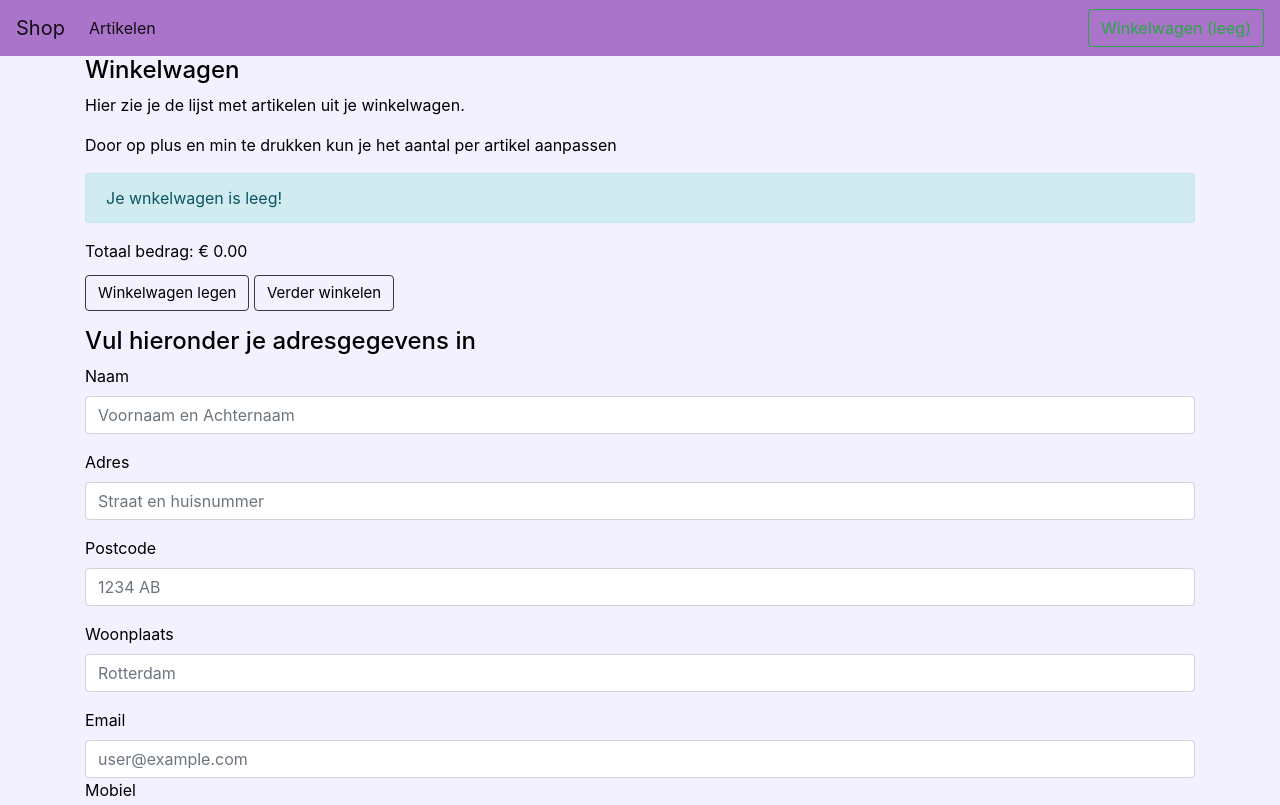
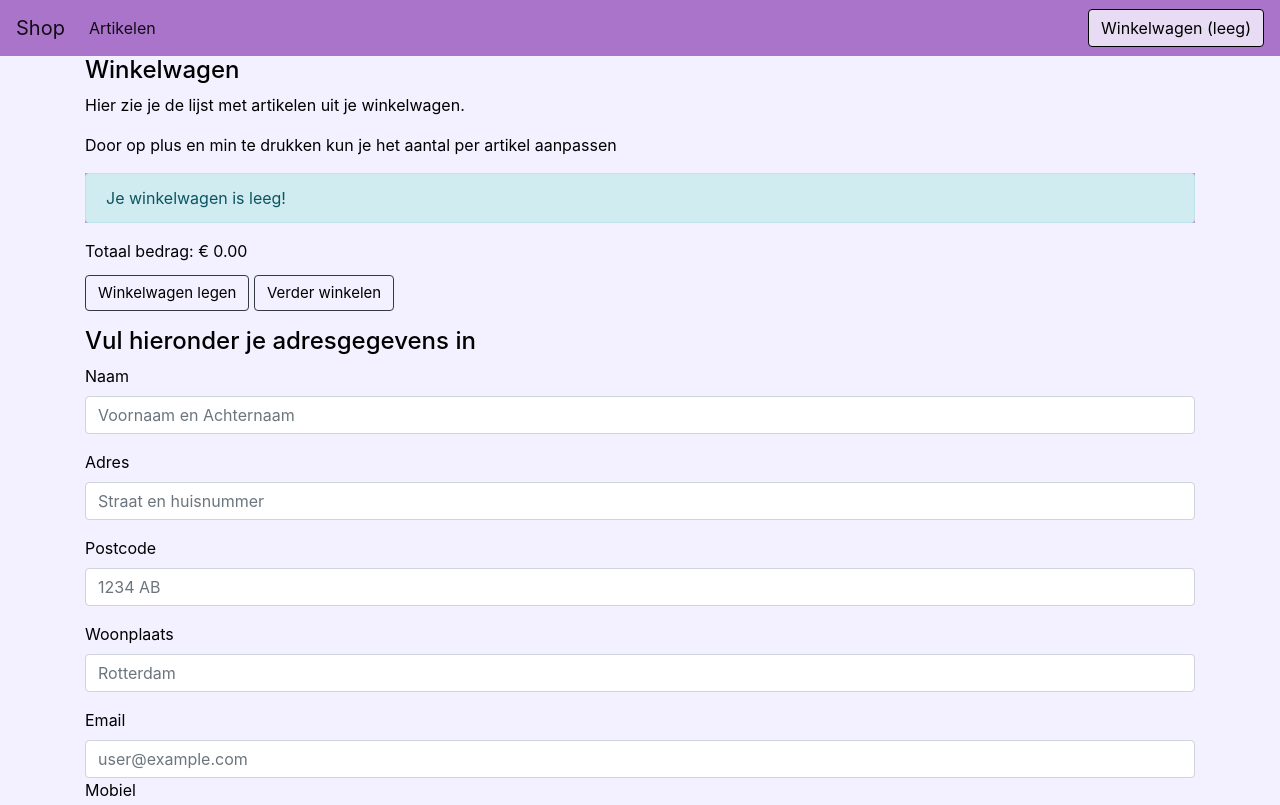
Before and after one commit to emmaus-5v/webshop-5vin2-nick-bastiaan, a website: page web/basket.html in a window 1280 px wide. Shown: the top 805 px of the page. Drawn offline with nearby package versions, Linux system fonts and the light colour scheme.

Commit message:
button colors
Signed-off-by: BastiaanSwaak <112522@emmauscollege.nl>

```diff
--- a/web/basket.html
+++ b/web/basket.html
@@ -20,7 +20,7 @@
             <a class="nav-link" href="/">Artikelen</a>
           </li>
         </ul>
-        <a href="basket.html"><button class="btn btn-outline-success my-2 my-sm-0" type="submit">Winkelwagen <span class="num_products"></span></button></a>
+        <a href="basket.html"><button class="btn btn-outline-success my-2 my-sm-0 btn-custom" type="submit">Winkelwagen <span class="num_products"></span></button></a>
       </div>
     </nav>
 
@@ -33,7 +33,7 @@
           <!-- melding die wordt getoond als je winkelwagen leeg is -->
           <div id="show_when_empty_basket">
           <div class="alert alert-info" >
-            Je wnkelwagen is leeg!
+            Je winkelwagen is leeg!
           </div>
           </div>
           <!-- template for product info-->
--- a/web/css/style.css
+++ b/web/css/style.css
@@ -101,3 +101,21 @@ background-color: red;
 .navbar-custom {
   background-color:rgb(171, 116, 203) ;
 }
+
+.btn-custom:hover{
+  background-color: rgba(87, 20, 131, 0.76);
+  border-color: rgb(0, 0, 0);
+  color: rgb(255, 255, 255);
+
+}
+
+.btn-custom{
+  background-color: rgb(232, 220, 244);
+  color:black;
+  border-color: black;
+}
+
+#show_when_empty_basket{
+  background-color: rgb(193, 150, 212);
+  caret-color: rgb(193, 150, 212)
+}
```
Also changed, not shown: web/index.html (+1 -1 lines).
